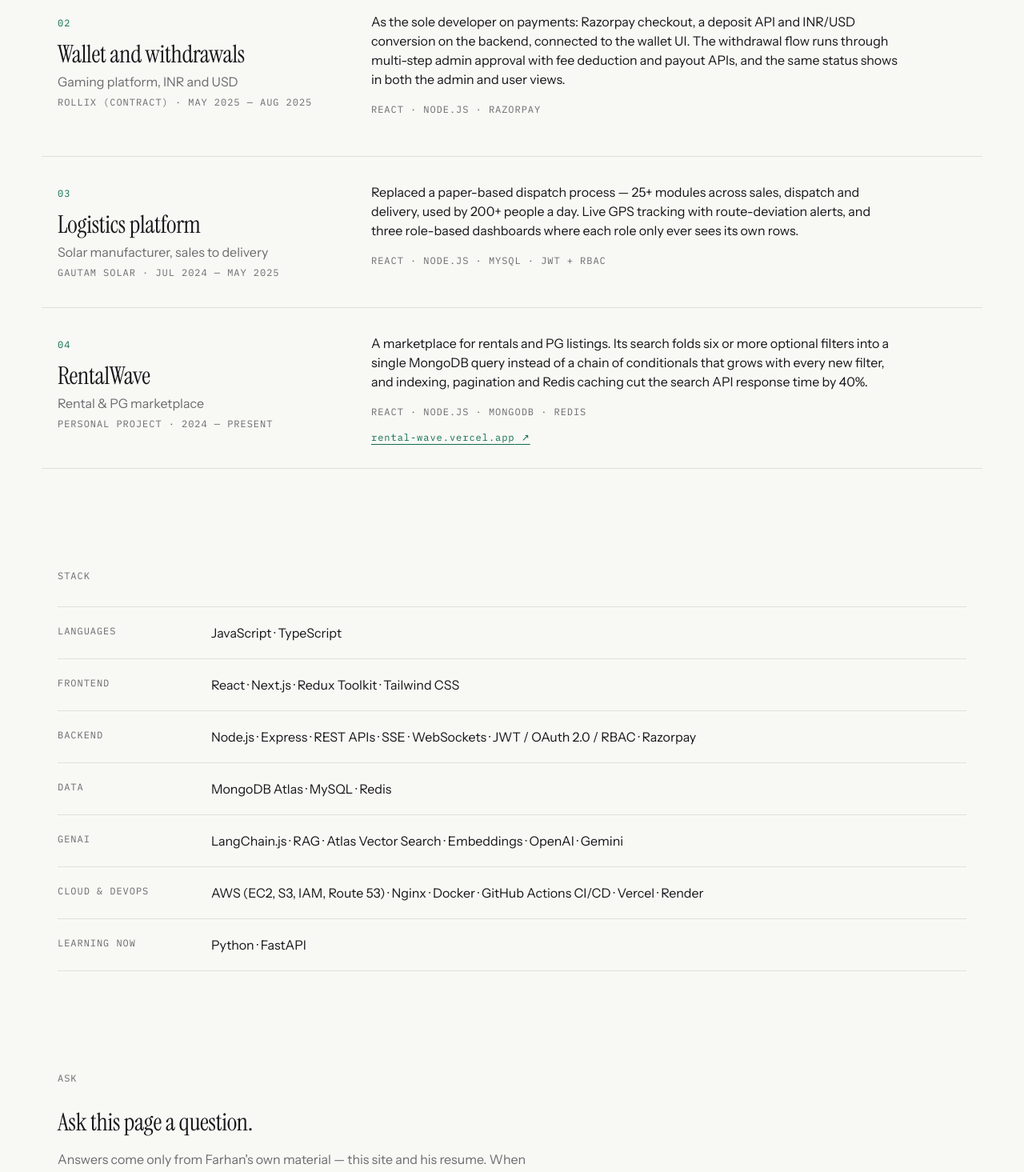
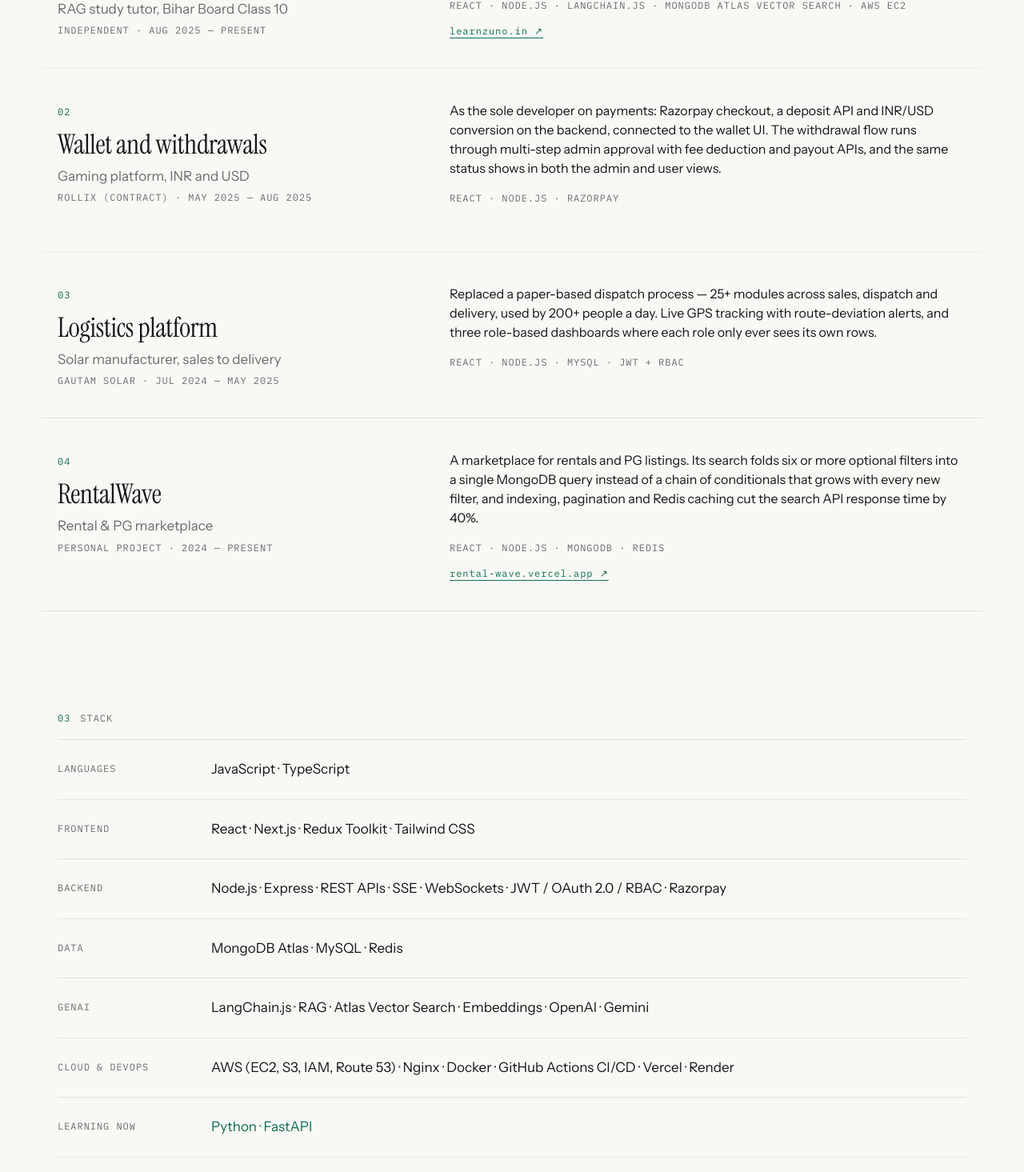
Before and after one commit to farhaan-11/PORTFOLIO, a Next.js app: page / in a window 1280 px wide. Shown: the part 1290-2755 px from the top of the page at 80% size. Built offline with nearby package versions, Linux system fonts and the light colour scheme.

Commit message:
smooth Ui working

```diff
--- a/src/app/globals.css
+++ b/src/app/globals.css
@@ -58,14 +58,34 @@
   /* Serif ko grotesque jitna tight nahi karna — counters band ho jate hain */
   --text-display--letter-spacing: -0.015em;
 
-  /* Section ke headings */
-  --text-title: clamp(1.6rem, 3vw, 1.9rem);
-  --text-title--line-height: 1.15;
+  /*
+    Index ka sabse bada kaam: project ka naam.
+
+    Ye hero aur section heading ke BEECH mein baithta hai. Pehle work row ka
+    title section heading jitna hi bada tha, isliye list mein aankh ko koi
+    bada stop nahi milta tha — poora page ek hi awaaz mein padha jata tha.
+  */
+  --text-headline: clamp(2rem, 3.4vw, 2.75rem);
+  --text-headline--line-height: 1.06;
+  --text-headline--letter-spacing: -0.015em;
+
+  /* Section ke headings. 1.9rem se 2.125rem — hero 66px ka hai, uske
+     saamne 30px ka heading section ki shuruaat jaisa nahi lagta tha. */
+  --text-title: clamp(1.75rem, 3vw, 2.125rem);
+  --text-title--line-height: 1.12;
   --text-title--letter-spacing: -0.01em;
 
-  /* Hero ke neeche wali line */
-  --text-lead: 1.0625rem;
-  --text-lead--line-height: 1.62;
+  /* Padhne wali body line. 17px se 18px — 62ch ki lambi line pe 17px
+     chhota padta hai, aur About/case study ka poora prose isi pe hai. */
+  --text-lead: 1.125rem;
+  --text-lead--line-height: 1.6;
+
+  /*
+    Sirf hero ki line. 66px headline se seedha 18px pe girna bahut bada
+    jump tha — beech ka ye size dono ko jodta hai.
+  */
+  --text-hero-lead: clamp(1.1875rem, 1.3vw, 1.375rem);
+  --text-hero-lead--line-height: 1.55;
 
   /* Chhote mono labels: SELECTED WORK, 01, 02 */
   --text-label: 0.75rem;
--- a/src/components/sections/About.tsx
+++ b/src/components/sections/About.tsx
@@ -1,3 +1,4 @@
+import { SectionHeading } from "@/components/ui/SectionHeading";
 import { about, aboutAvailability } from "@/content/profile";
 import { container, sectionPadding } from "@/lib/layout";
 
@@ -16,7 +17,7 @@
 export function About() {
   return (
     <section id="about" className={`${container} ${sectionPadding}`}>
-      <h2 className="text-label text-ink-soft font-mono uppercase">About</h2>
+      <SectionHeading number="01">About</SectionHeading>
 
       <div data-anim="rise" className="mt-8 max-w-[62ch] space-y-5">
         {about.map((paragraph) => (
--- a/src/components/sections/AskPanel.tsx
+++ b/src/components/sections/AskPanel.tsx
@@ -2,6 +2,7 @@
 
 import { useRef, useState } from "react";
 
+import { SectionHeading } from "@/components/ui/SectionHeading";
 import { askPanel } from "@/content/ask";
 import { findFallbackAnswer } from "@/lib/ask-fallback";
 import { container, sectionPadding } from "@/lib/layout";
@@ -97,9 +98,7 @@
 
   return (
     <section id="ask" className={`${container} ${sectionPadding}`}>
-      <h2 className="text-label text-ink-soft font-mono uppercase">
-        {askPanel.label}
-      </h2>
+      <SectionHeading number="04">{askPanel.label}</SectionHeading>
 
       <p data-anim="rise" className="font-heading text-title mt-8 max-w-2xl">
         {askPanel.heading}
@@ -138,7 +137,7 @@
         <button
           type="submit"
           disabled={isLoading}
-          className="text-label text-ink-soft border-line hover:text-accent hover:border-accent cursor-pointer border px-4 py-2 font-mono uppercase transition-colors disabled:cursor-default disabled:opacity-50 sm:shrink-0"
+          className="text-label text-ink-soft border-line hover:text-accent hover:border-accent cursor-pointer border px-4 py-3 font-mono uppercase transition-colors disabled:cursor-default disabled:opacity-50 sm:shrink-0"
         >
           {isLoading ? askPanel.loadingLabel : askPanel.submitLabel}
         </button>
@@ -158,7 +157,7 @@
             <button
               type="button"
               onClick={() => askQuestion(suggestion)}
-              className="text-ink-soft hover:text-accent cursor-pointer text-left text-sm underline decoration-dotted underline-offset-4 transition-colors"
+              className="text-ink-soft hover:text-accent -my-1 cursor-pointer py-1.5 text-left text-sm underline decoration-dotted underline-offset-4 transition-colors"
             >
               {suggestion}
             </button>
--- a/src/components/sections/ContactForm.tsx
+++ b/src/components/sections/ContactForm.tsx
@@ -159,7 +159,7 @@
       <button
         type="submit"
         disabled={status === "sending"}
-        className="text-label text-ink border-ink hover:text-accent hover:border-accent mt-8 cursor-pointer border-b pb-2 font-mono uppercase transition-colors disabled:cursor-default disabled:opacity-50"
+        className="text-label text-ink border-ink hover:text-accent hover:border-accent mt-5 cursor-pointer border-b pt-3 pb-2 font-mono uppercase transition-colors disabled:cursor-default disabled:opacity-50"
       >
         {status === "sending"
           ? contactForm.submitSending
--- a/src/components/sections/Hero.tsx
+++ b/src/components/sections/Hero.tsx
@@ -32,7 +32,7 @@
       */}
       <p
         data-anim="hero-lead"
-        className="text-lead text-ink-soft mt-6 max-w-[62ch]"
+        className="text-hero-lead text-ink-soft mt-7 max-w-[54ch]"
       >
         {hero.summaryStart}
         {/*
--- a/src/components/sections/Stack.tsx
+++ b/src/components/sections/Stack.tsx
@@ -1,3 +1,4 @@
+import { SectionHeading } from "@/components/ui/SectionHeading";
 import { stack } from "@/content/profile";
 import { container, sectionPadding } from "@/lib/layout";
 
@@ -11,21 +12,36 @@
 export function Stack() {
   return (
     <section className={`${container} ${sectionPadding}`}>
-      <h2 className="text-label text-ink-soft font-mono uppercase">Stack</h2>
-
-      <span data-rule className="bg-line mt-8 block h-px" />
+      <SectionHeading number="03">Stack</SectionHeading>
 
       <dl data-anim-group>
         {stack.map((group) => (
           <div
             key={group.group}
             data-anim="row"
-            className="border-line flex flex-col gap-2 border-b py-5 sm:flex-row sm:gap-8"
+            className="border-line flex flex-col gap-2 border-b py-6 sm:flex-row sm:gap-8"
           >
-            <dt className="text-label text-ink-soft font-mono uppercase sm:w-40 sm:shrink-0 sm:pt-1">
+            <dt className="text-label text-ink-soft font-mono uppercase sm:w-40 sm:shrink-0 sm:pt-1.5">
               {group.group}
             </dt>
-            <dd className="text-ink">{group.items.join(" · ")}</dd>
+
+            {/*
+              "Learning now" wali row accent mein hai, baaki ink mein.
+
+              Ye saat rows batati hain ki aaj kya aata hai; ek row batati hai
+              ki kal kya aayega. Rang ka kaam yahi hai — ek cheez ko baaki se
+              alag karna, har cheez ko sajana nahi. Isi liye poore page pe
+              accent sirf teen jagah hai: section number, link, aur ye row.
+            */}
+            <dd
+              className={
+                group.group === "Learning now"
+                  ? "text-accent text-[1.0625rem]"
+                  : "text-ink text-[1.0625rem]"
+              }
+            >
+              {group.items.join(" · ")}
+            </dd>
           </div>
         ))}
       </dl>
--- a/src/components/sections/WorkIndex.tsx
+++ b/src/components/sections/WorkIndex.tsx
@@ -1,4 +1,5 @@
 import Link from "next/link";
+import { SectionHeading } from "@/components/ui/SectionHeading";
 import { work } from "@/content/profile";
 import { container, sectionPadding } from "@/lib/layout";
 
@@ -19,21 +20,16 @@
 export function WorkIndex() {
   return (
     <section id="work" className={`${container} ${sectionPadding}`}>
-      <h2 className="text-label text-ink-soft font-mono uppercase">
-        Selected work
-      </h2>
-
-      {/* Ye line khud khinchti hai (SiteMotion), isliye border ki jagah asli element hai */}
-      <span data-rule className="bg-line mt-8 block h-px" />
+      <SectionHeading number="02">Selected work</SectionHeading>
 
       <div data-anim-group>
         {work.map((project, index) => (
           <article
             key={project.title}
             data-anim="row"
-            className="group border-line hover:bg-paper-2 border-b py-8 transition-colors md:-mx-5 md:grid md:grid-cols-12 md:gap-10 md:px-5"
+            className="group border-line hover:bg-paper-2 border-b py-10 transition-colors md:-mx-5 md:grid md:grid-cols-12 md:gap-10 md:px-5"
           >
-            <div className="md:col-span-4">
+            <div className="md:col-span-5">
               <span className="text-label text-accent font-mono">
                 {/* 1 ko "01" banata hai */}
                 {String(index + 1).padStart(2, "0")}
@@ -53,7 +49,7 @@
                 className={[
                   "font-heading mt-3",
                   // Pehli entry ka title thoda bada: ye page ka sabse bada daava hai.
-                  index === 0 ? "text-3xl" : "text-title",
+                  index === 0 ? "text-headline" : "text-title",
                   project.caseStudy
                     ? "group-hover:text-accent transition-colors"
                     : "",
@@ -66,7 +62,9 @@
                 )}
               </h3>
 
-              <p className="text-ink-soft mt-1">{project.tagline}</p>
+              <p className="text-ink-soft mt-2 text-[1.0625rem]">
+                {project.tagline}
+              </p>
 
               {/*
                 Company aur tareekh ek hi mono line mein. Company ko alag line
@@ -78,7 +76,7 @@
               </p>
             </div>
 
-            <div className="mt-6 md:col-span-8 md:mt-0">
+            <div className="mt-6 md:col-span-7 md:mt-0">
               <p className="max-w-[62ch]">{project.description}</p>
 
               {/* Stack ek hi line mein, dot se juda — list banane se jagah ziyada jati hai */}
@@ -97,7 +95,7 @@
                 {project.caseStudy && (
                   <Link
                     href={project.caseStudy}
-                    className="text-label text-accent font-mono underline underline-offset-4"
+                    className="text-label text-accent -my-2 inline-block py-2 font-mono underline underline-offset-4"
                   >
                     Read the case study →
                   </Link>
@@ -108,7 +106,7 @@
                     href={project.link}
                     target="_blank"
                     rel="noreferrer"
-                    className="text-label text-accent font-mono underline underline-offset-4"
+                    className="text-label text-accent -my-2 inline-block py-2 font-mono underline underline-offset-4"
                   >
                     {project.linkLabel} ↗
                   </a>
--- /dev/null
+++ b/src/components/ui/SectionHeading.tsx
@@ -0,0 +1,43 @@
+/*
+  Har section ka ek hi sar.
+
+  Pehle har section ki shuruaat ek 12px ki halki mono line thi — "ABOUT",
+  "SELECTED WORK", "STACK". Teeno ek jaisi, teeno halki, aur unke neeche
+  kuch nahi. Lambe page pe aankh ko pata hi nahi chalta tha ki naya hissa
+  shuru hua; poora page ek hi awaaz mein padha jata tha.
+
+  Ab teen cheezein ek saath hoti hain:
+
+    01 — SELECTED WORK
+    ──────────────────────────────────────  (poori chaudai ki hairline)
+
+  Number accent mein hai. Ye poore page ka ek hi aisa rang hai jo dohrata
+  hai, aur isi dohraav se page "index" lagta hai — jo iske design ka naam
+  hi hai. Ek-ek jagah alag rang lagane se ye kabhi nahi aata.
+
+  Hairline khud khinchti hai (data-rule, SiteMotion) — isliye ye border
+  nahi, asli element hai.
+
+  number optional hai: footer ko number nahi milta. Wo index ka hissa nahi,
+  page ka aakhir hai.
+*/
+export function SectionHeading({
+  number,
+  children,
+}: {
+  number?: string;
+  children: React.ReactNode;
+}) {
+  return (
+    <div>
+      <h2 className="text-label flex items-baseline gap-3 font-mono uppercase">
+        {number && (
+          <span className="text-accent tabular-nums">{number}</span>
+        )}
+        <span className="text-ink-soft">{children}</span>
+      </h2>
+
+      <span data-rule className="bg-line mt-5 block h-px" />
+    </div>
+  );
+}
```
Also changed, not shown: src/components/case-study/CaseStudyScreenshots.tsx (+11 -2 lines), src/components/layout/SiteHeader.tsx (+10 -3 lines), src/components/sections/ContactFooter.tsx (+16 -9 lines), src/components/ui/SiteMotion.tsx (+64 -19 lines), 1 other file (tests, documents, lock files or other folders).
